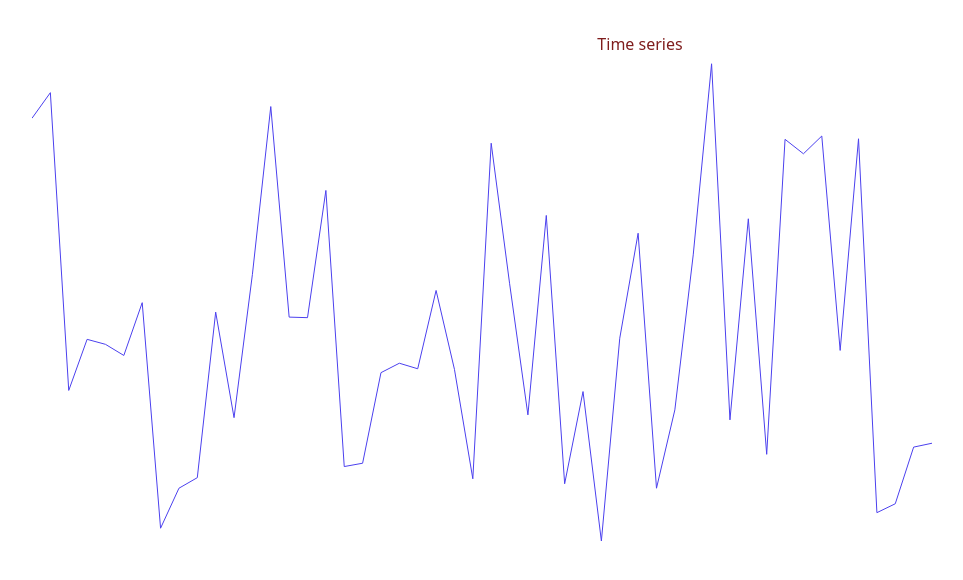
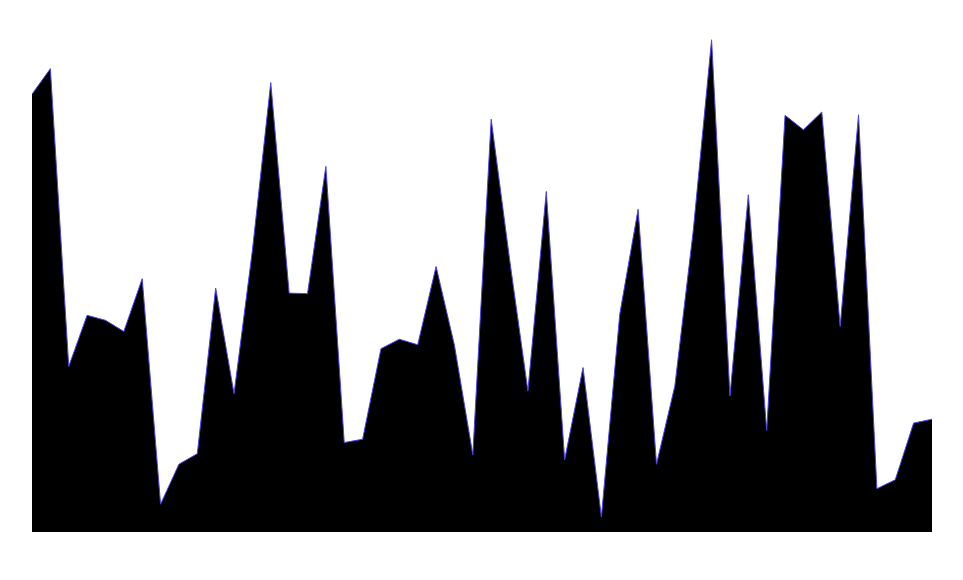
Before and after one commit to mausam-kumar/line-chart, a React (Vite) app: page / in a window 1280 px wide. Shown: the top 580 px of the page, without its empty margins (0-963 px from the left). Built offline with nearby package versions, Linux system fonts and the light colour scheme.

Commit message:
add gradient to graph background

```diff
--- a/src/App.tsx
+++ b/src/App.tsx
@@ -1,12 +1,14 @@
 import './App.css'
+import RegisterChartComponent from './components/RegisterChartComponent'
 import TimeSeries from './components/TimeSeries'
 
 function App() {
 
   return (
     <>
-      <p className='text-red-900'>Time series</p>
-      <TimeSeries />
+      <RegisterChartComponent>
+        <TimeSeries />
+      </RegisterChartComponent>
     </>
   )
 }
--- a/src/components/LineChart.tsx
+++ b/src/components/LineChart.tsx
@@ -1,30 +1,7 @@
-import {
-    Chart as ChartJS,
-    CategoryScale,
-    LinearScale,
-    BarElement,
-    Title,
-    Tooltip,
-    Legend,
-    scales,
-    ChartData,
-    ChartOptions,
-    PointElement,
-    LineElement
-} from "chart.js";
+/* eslint-disable @typescript-eslint/no-explicit-any */
+import { ChartData, ChartOptions } from "chart.js";
 import { Line } from "react-chartjs-2";
-
-ChartJS.register(
-    CategoryScale,
-    LinearScale,
-    BarElement,
-    Title,
-    Tooltip,
-    Legend,
-    scales,
-    PointElement,
-    LineElement
-);
+import { forwardRef } from "react";
 
 type LineChartProps = {
     data: ChartData<"line">,
@@ -33,17 +10,20 @@ type LineChartProps = {
     width: number
 }
 
-const LineChart = ({ data, options, height, width }: LineChartProps) => (
-    <div className="overflow-hidden">
+const LineChart = forwardRef(function LineChart(props: LineChartProps, ref: any){
+    const { width, height, options, data } = props
+    console.log(ref, "ref")
+    return <div className="overflow-hidden">
         <div style={{ width }}>
             <Line
                 height={height}
                 width={width}
                 options={{ ...options, maintainAspectRatio: false }}
                 data={data}
+                ref={ref}
             />
         </div>
     </div>
-);
+});
 
 export default LineChart
--- /dev/null
+++ b/src/components/RegisterChartComponent.tsx
@@ -0,0 +1,35 @@
+import {
+    Chart as ChartJS,
+    CategoryScale,
+    LinearScale,
+    BarElement,
+    Title,
+    Tooltip,
+    Legend,
+    scales,
+    PointElement,
+    LineElement,
+    Filler
+} from "chart.js";
+import { ReactNode } from "react";
+
+ChartJS.register(
+    CategoryScale,
+    LinearScale,
+    BarElement,
+    Title,
+    Tooltip,
+    Legend,
+    scales,
+    PointElement,
+    LineElement,
+    Filler
+);
+
+const RegisterChartComponent = ({ children }: { children: ReactNode }) => {
+    return <div>
+        {children}
+    </div>
+};
+
+export default RegisterChartComponent
--- a/src/components/TimeSeries.tsx
+++ b/src/components/TimeSeries.tsx
@@ -1,8 +1,11 @@
 import { ChartData, ChartOptions } from "chart.js";
 import LineChart from "./LineChart";
-import { useMemo } from "react";
+import { useMemo, useRef } from "react";
+import { Chart } from 'chart.js';
 
 const TimeSeries = () => {
+
+    const chartRef = useRef<Chart | null>(null)
 
     const { labels, randomNumbers } = useMemo(() => {
         const empArray = new Array(50).fill(0)
@@ -22,13 +25,23 @@ const TimeSeries = () => {
     const height = 500;
     const width = 900;
 
+    const { gradient } = useMemo(() => {
+        const chart = chartRef.current;
+        const ctx = chart?.ctx;
+        if(!ctx) return { gradient: "" };
+
+        const gradient = ctx.createLinearGradient(0, 0, 0, chart.height);
+        gradient.addColorStop(0, 'hsla(244, 84%, 59%, 1)');
+        gradient.addColorStop(1, 'hsla(229, 28%, 88%, 1)');
+        return { gradient }
+    }, [])
+
     const data: ChartData<"line"> = {
-
         labels,
         datasets: [
             {
                 data: randomNumbers,
-                backgroundColor: "linear-gradient(180deg, hsla(244, 84%, 59%, 1) 0%, hsla(229, 28%, 88%, 1) 100%)",
+                backgroundColor: gradient,
                 borderWidth: 1,
                 borderColor: '#4B40EE',
                 fill: true
@@ -67,7 +80,7 @@ const TimeSeries = () => {
         }
     }
 
-    return <LineChart data={data} options={options} height={height} width={width} />
+    return <LineChart ref={chartRef} data={data} options={options} height={height} width={width} />
 };
 
 export default TimeSeries;
```
